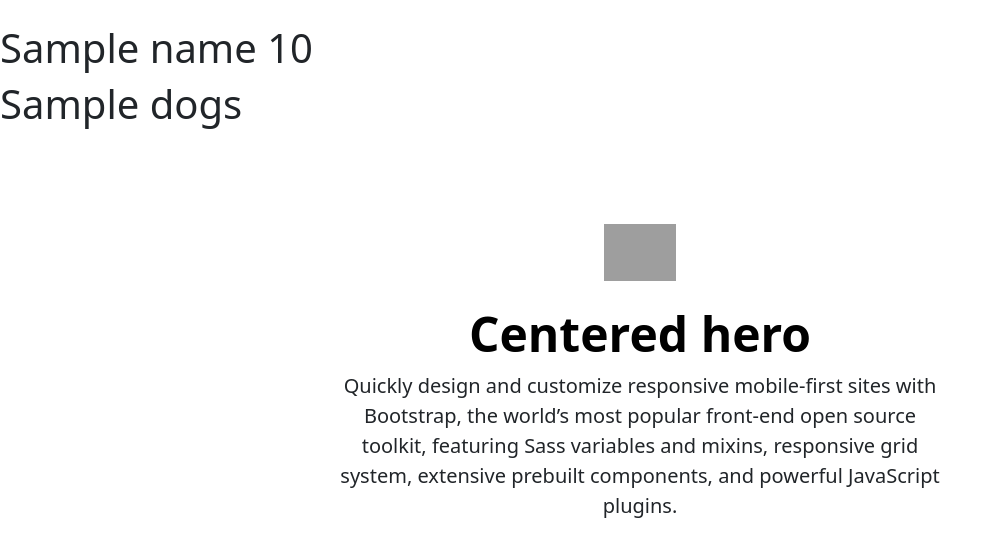
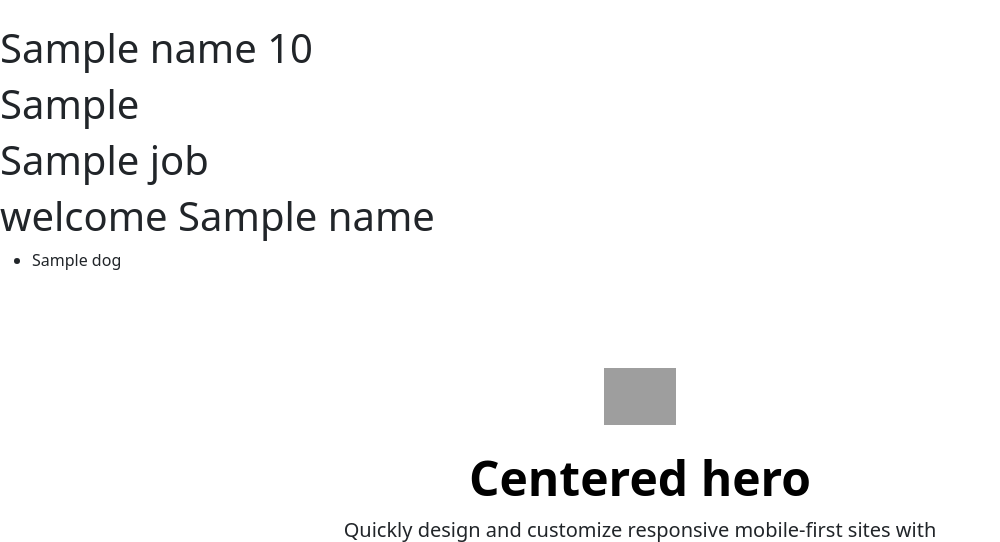
Before and after one commit to Shubham496/blog, a Django app: template templates/base.html in a window 1280 px wide. Shown: the part 73-615 px from the top of the page, without its empty margins (0-1000 px from the left). Run offline with Django 4.2, Linux system fonts and the light colour scheme; the template is opened without the code that fills it: most values are stand-ins (such as "Sample title", 1, 10 or a date in 2020); grey boxes are pictures that could not be loaded.

Commit message:
templates

```diff
--- a/basicApp/views.py
+++ b/basicApp/views.py
@@ -8,7 +8,7 @@ def home(request):
     age = 25
     dogs = ['dog1', 'dog2']
     info = {"b.tech": 'RJIT', "job": "netmax"}
-    isActive = True
+    isActive = False
     di = {'name': name, "age": age, 'dogs': dogs, 'info': info, 'active': isActive}
     return render(request, "base.html", context= di)
 
--- a/templates/base.html
+++ b/templates/base.html
@@ -25,7 +25,22 @@
     </header>
 
     <h1> {{name}} {{age}} </h1>
-    <h1> {{ dogs }} </h1>
+    <h1> {{ dogs.0}} </h1>
+
+    <h1> {{ info.job }} </h1>
+
+    {% if name %}
+    <h1>welcome {{name}} </h1>
+    {% else %}
+    <h1> welcome user</h1>
+    {% endif %}
+
+    <ul>
+        {% for dog in dogs %}
+        <li> {{ dog }} </li>
+        {% endfor %}
+    </ul>
+
 
     <div class="px-4 py-5 my-5 text-center"> <img class="d-block mx-auto mb-4"
             src="/docs/5.3/assets/brand/bootstrap-logo.svg" alt="" width="72" height="57">
```
